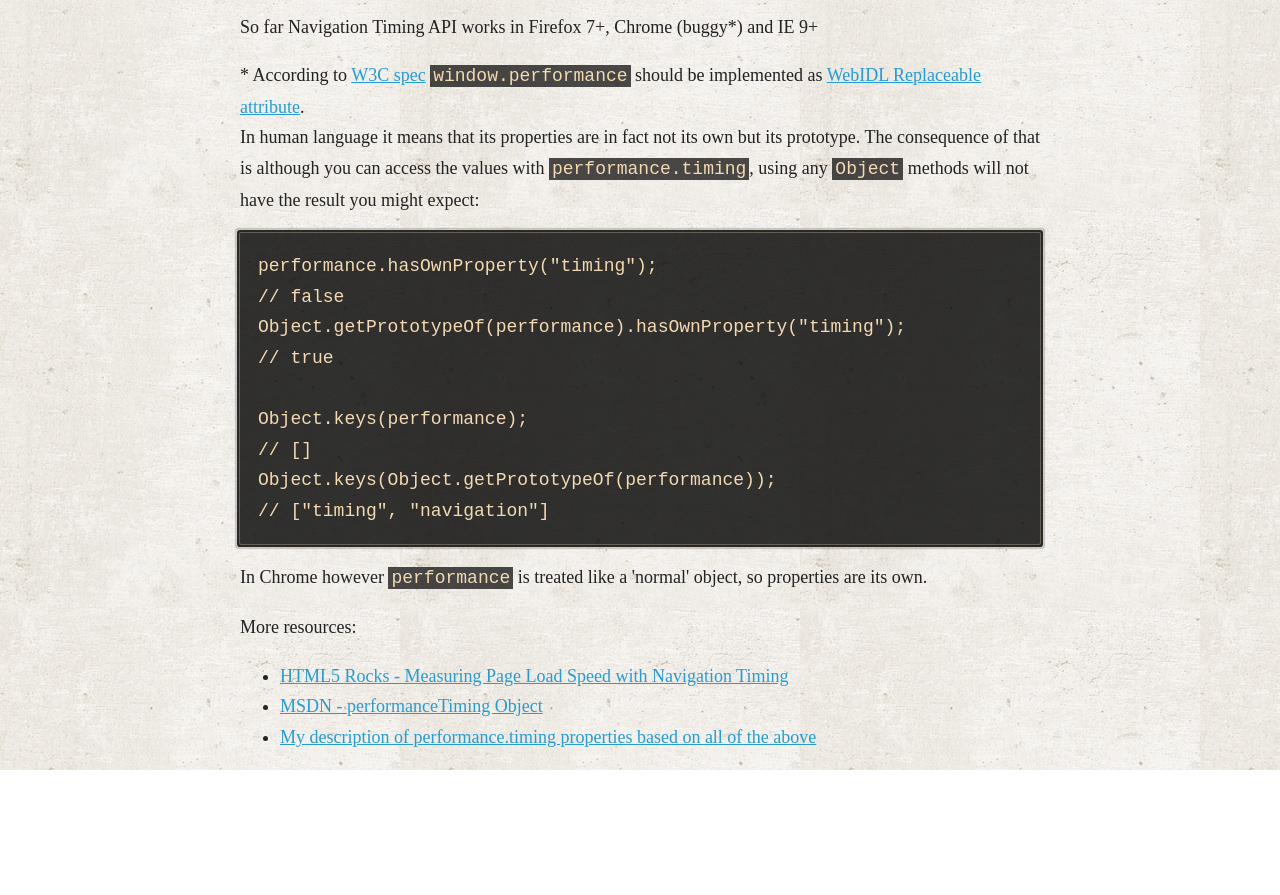
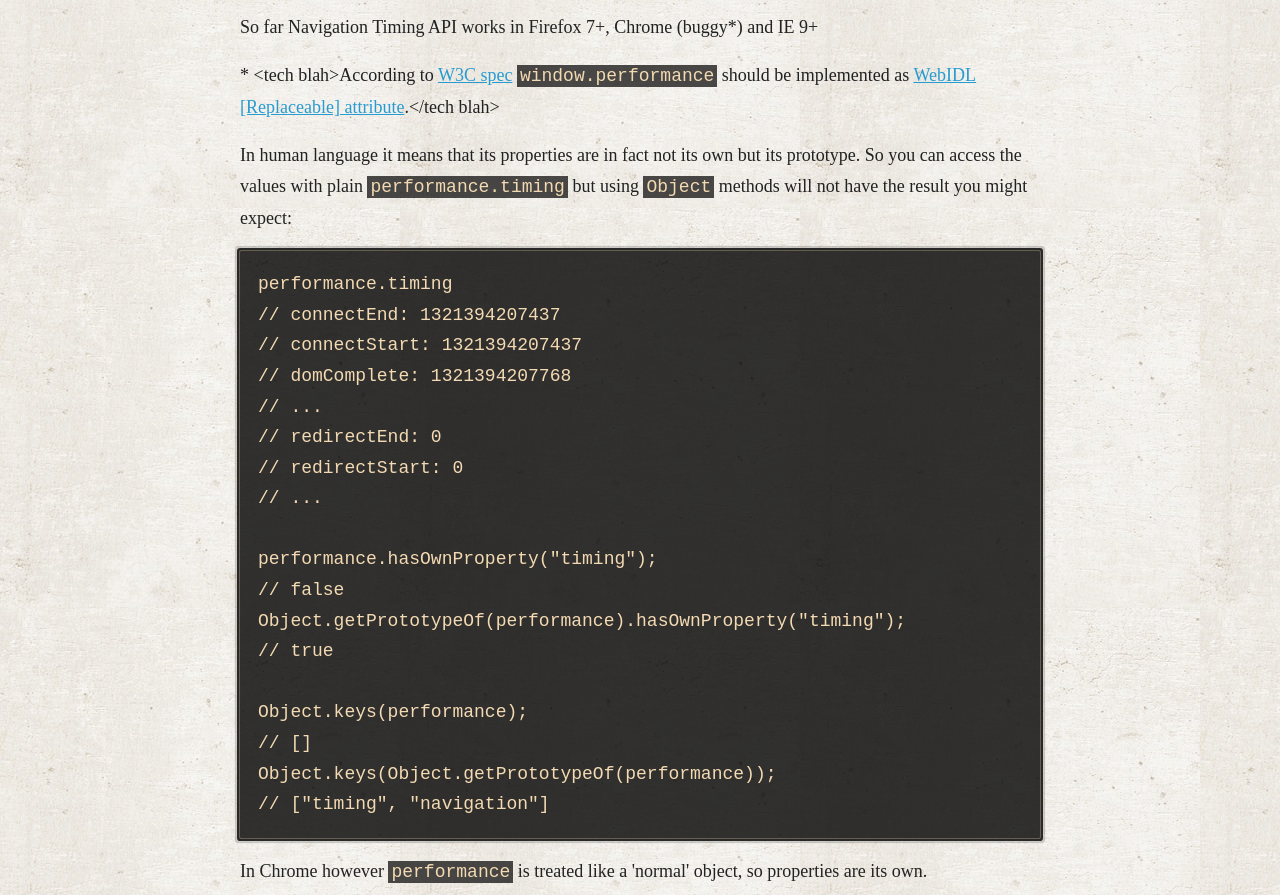
Before and after one commit to kaaes/timing, a plain HTML site: page index.html in a window 1280 px wide. Shown: the part 992-1887 px from the top of the page. Before the commit the page ends 1762 px from the top, so only its background shows below. Drawn offline with Linux system fonts and the light colour scheme; a web font is replaced by a local one.

Commit message:
further fixes

```diff
--- a/index.html
+++ b/index.html
@@ -21,11 +21,21 @@
       <p>It measures everything from triggering the action (hitting enter on url bar, refreshing page or clicking a link/button) to the moment when site is fully loaded. Adding it to your bookmarks allows you to analyze performance of every request you'd like to check out.</p>
       <p id="example"><img src="chart.png" alt="Sample chart generated by bookmarklet" /></p>
       <p>So far Navigation Timing API works in Firefox 7+, Chrome (buggy*) and IE 9+</p>
-      <p>* According to <a href="https://dvcs.w3.org/hg/webperf/raw-file/tip/specs/NavigationTiming/Overview.html#sec-window.performance-attribute">W3C spec</a> <code>window.performance</code> should be implemented as <a href="http://www.w3.org/TR/WebIDL/#Replaceable">WebIDL Replaceable attribute</a>.<br />
+      <p>* &lt;tech blah&gt;According to <a href="https://dvcs.w3.org/hg/webperf/raw-file/tip/specs/NavigationTiming/Overview.html#sec-window.performance-attribute">W3C spec</a> <code>window.performance</code> should be implemented as <a href="http://www.w3.org/TR/WebIDL/#Replaceable">WebIDL [Replaceable] attribute</a>.&lt;/tech blah&gt;</p>
+      <p>
       In human language it means that its properties are in fact not its own but its prototype.
-      The consequence of that is although you can access the values with <code>performance.timing</code>,
-      using any <code>Object</code> methods will not have the result you might expect:</p>
+      So you can access the values with plain <code>performance.timing</code> but
+      using <code>Object</code> methods will not have the result you might expect:</p>
       <pre>
+performance.timing
+// connectEnd: 1321394207437
+// connectStart: 1321394207437
+// domComplete: 1321394207768
+// ...
+// redirectEnd: 0
+// redirectStart: 0
+// ...
+
 performance.hasOwnProperty("timing");
 // false
 Object.getPrototypeOf(performance).hasOwnProperty("timing");
```
